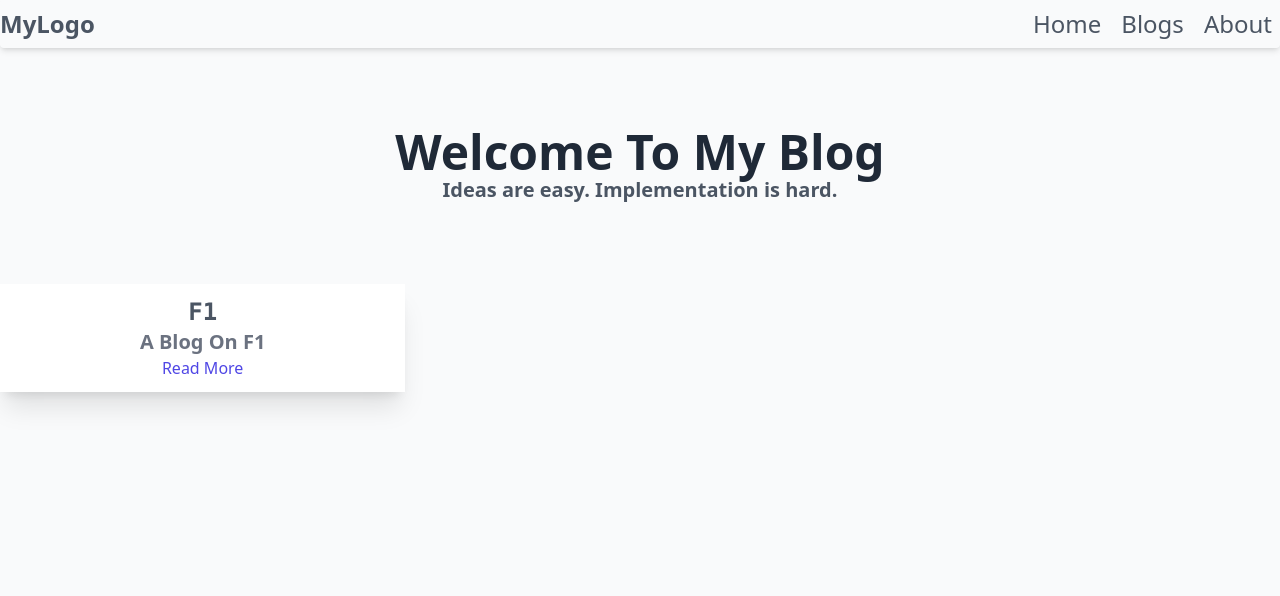
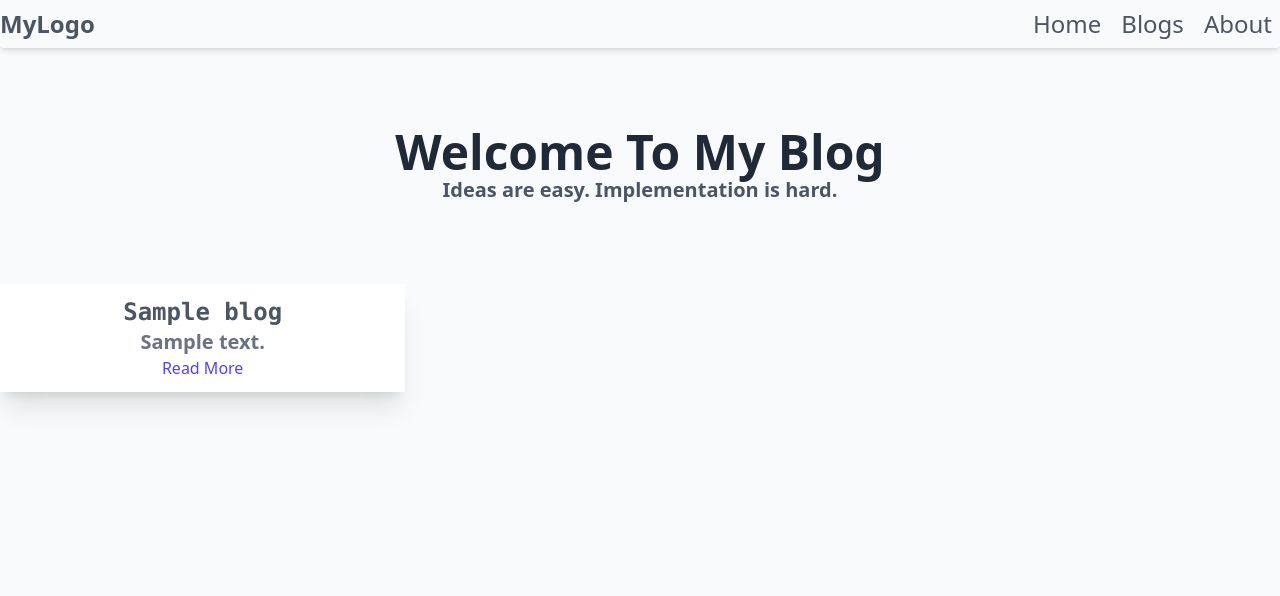
Before and after one commit to F4thih/django-blog, a Python web app: template blog_pro/blog_app/templates/index.html in a window 1280 px wide. Shown: the top 596 px of the page. Run offline with Jinja, Linux system fonts and the light colour scheme; the template is opened without the code that fills it: most values are stand-ins (such as "Sample title", 1, 10 or a date in 2020); some libraries are stand-ins or nearby versions.

Commit message:
added views code
added loop in index.html

```diff
--- a/blog_pro/blog_app/templates/index.html
+++ b/blog_pro/blog_app/templates/index.html
@@ -24,11 +24,13 @@
     </section>
 
     <div class="grid grid-cols-1 md:grid-cols-3 gap-8">
+        {% for blogs in blog %}
         <div class="text-center p-3 bg-white shadow-md hover:scale-105 transition shadow-xl text-indigo-600">
-            <h1 class="text-2xl font-bold font-mono text-gray-600 hover:text-indigo-600 transition">F1</h1>
-            <h1 class="text-xl font-bold text-gray-500 hover:text-indigo-600 transition">A Blog On F1</h1>
+            <h1 class="text-2xl font-bold font-mono text-gray-600 hover:text-indigo-600 transition">{{blogs.title}}</h1>
+            <h1 class="text-xl font-bold text-gray-500 hover:text-indigo-600 transition">{{blogs.content}}</h1>
             <a href="#" class="text-indigo-600 hover:underline transition">Read More</a>
         </div>
+        {% endfor %}
 
     </div>
     <footer class="flex mt-auto p-2 bg-gray-700">
--- a/blog_pro/blog_app/views.py
+++ b/blog_pro/blog_app/views.py
@@ -2,5 +2,5 @@ from django.shortcuts import render
 from .models import Blog
 # Create your views here.
 def home(request):
-    blog=Blog.objects.all()
-    return render(request,'index.html', {'blog' : blog})
+    blog_v=Blog.objects.all()
+    return render(request,'index.html', {'blog' : blog_v})
```
Also changed, not shown: blog_pro/db.sqlite3.
